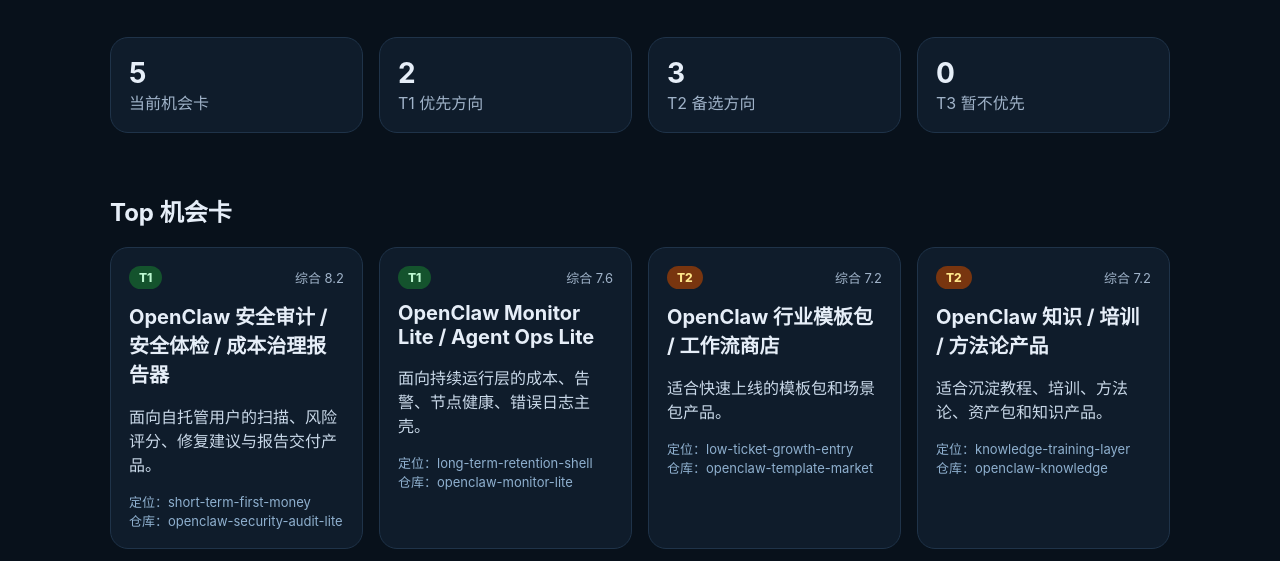
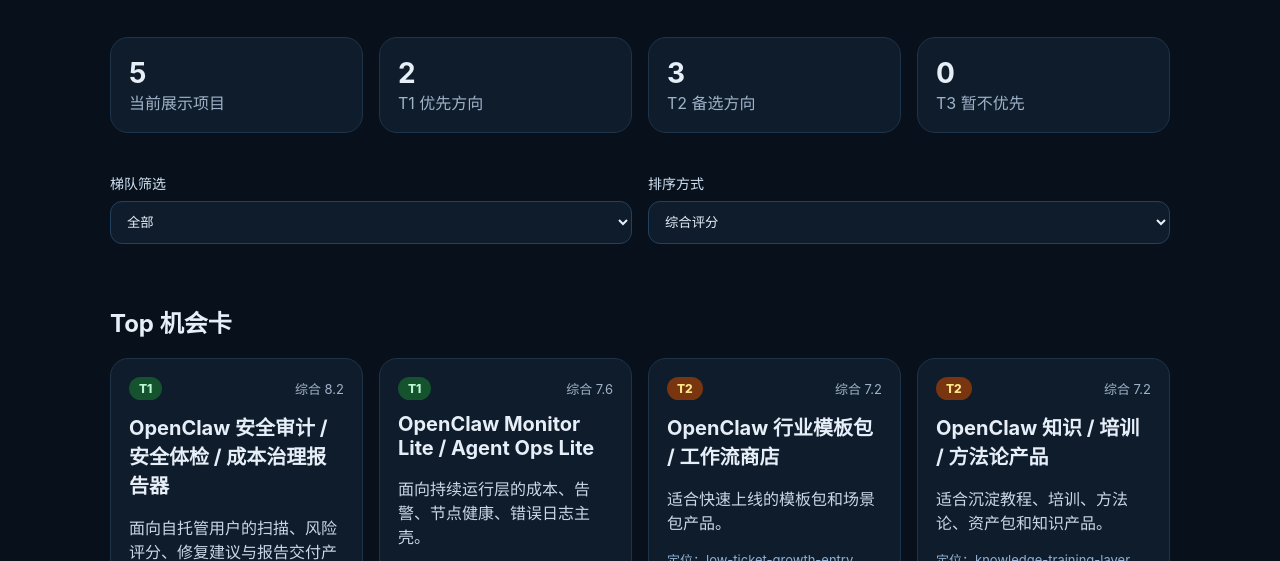
Before and after one commit to jiangjinggit/openclaw-money-radar, a website: page public/index.html in a window 1280 px wide. Shown: the part 213-774 px from the top of the page. Drawn offline with Linux system fonts and the light colour scheme.

Commit message:
feat: add leaderboard filtering and sorting

```diff
--- a/public/app.js
+++ b/public/app.js
@@ -2,6 +2,8 @@ const summary = document.getElementById('summary');
 const topCards = document.getElementById('topCards');
 const tierBoards = document.getElementById('tierBoards');
 const allIdeas = document.getElementById('allIdeas');
+const tierFilter = document.getElementById('tierFilter');
+const sortBy = document.getElementById('sortBy');
 
 const scoreKeys = [
   ['moneyProbability', '赚钱概率'],
@@ -13,13 +15,24 @@ const scoreKeys = [
 
 function averageScore(scores = {}) {
   const values = scoreKeys.map(([key]) => Number(scores[key] || 0));
-  return (values.reduce((a, b) => a + b, 0) / values.length).toFixed(1);
+  return values.reduce((a, b) => a + b, 0) / values.length;
 }
 
-fetch('/data/ideas.json').then(r => r.json()).then(ideas => {
-  const sorted = [...ideas].sort((a, b) => {
-    if (a.tier !== b.tier) return a.tier.localeCompare(b.tier);
-    return Number(averageScore(b.scores)) - Number(averageScore(a.scores));
+function scoreValue(item, key) {
+  if (key === 'avg') return averageScore(item.scores);
+  return Number(item.scores?.[key] || 0);
+}
+
+function render(ideas) {
+  const tierValue = tierFilter.value;
+  const sortKey = sortBy.value;
+
+  const filtered = ideas.filter(item => tierValue === 'ALL' ? true : item.tier === tierValue);
+  const sorted = [...filtered].sort((a, b) => {
+    if (scoreValue(b, sortKey) !== scoreValue(a, sortKey)) {
+      return scoreValue(b, sortKey) - scoreValue(a, sortKey);
+    }
+    return averageScore(b.scores) - averageScore(a.scores);
   });
 
   const t1 = sorted.filter(i => i.tier === 'T1');
@@ -27,7 +40,7 @@ fetch('/data/ideas.json').then(r => r.json()).then(ideas => {
   const t3 = sorted.filter(i => i.tier === 'T3');
 
   summary.innerHTML = `
-    <article class="card"><strong>${ideas.length}</strong><span>当前机会卡</span></article>
+    <article class="card"><strong>${filtered.length}</strong><span>当前展示项目</span></article>
     <article class="card"><strong>${t1.length}</strong><span>T1 优先方向</span></article>
     <article class="card"><strong>${t2.length}</strong><span>T2 备选方向</span></article>
     <article class="card"><strong>${t3.length}</strong><span>T3 暂不优先</span></article>
@@ -35,13 +48,13 @@ fetch('/data/ideas.json').then(r => r.json()).then(ideas => {
 
   topCards.innerHTML = sorted.slice(0, 5).map(item => `
     <article class="card idea-card">
-      <div class="idea-top"><span class="tier ${item.tier}">${item.tier}</span><span class="avg">综合 ${averageScore(item.scores)}</span></div>
+      <div class="idea-top"><span class="tier ${item.tier}">${item.tier}</span><span class="avg">综合 ${averageScore(item.scores).toFixed(1)}</span></div>
       <h3>${item.name}</h3>
       <p>${item.summary}</p>
       <div class="meta">定位：${item.positioning}</div>
       <div class="meta">仓库：${item.repo}</div>
     </article>
-  `).join('');
+  `).join('') || '<article class="card">暂无结果</article>';
 
   const board = (title, list) => `
     <section class="tier-board">
@@ -50,21 +63,17 @@ fetch('/data/ideas.json').then(r => r.json()).then(ideas => {
         <div class="tier-row">
           <strong>${item.name}</strong>
           <span>${item.positioning}</span>
-          <span>综合 ${averageScore(item.scores)}</span>
+          <span>综合 ${averageScore(item.scores).toFixed(1)}</span>
         </div>
       `).join('') : '<div class="tier-row empty">暂无项目</div>'}
     </section>
   `;
 
-  tierBoards.innerHTML = [
-    board('T1', t1),
-    board('T2', t2),
-    board('T3', t3)
-  ].join('');
+  tierBoards.innerHTML = [board('T1', t1), board('T2', t2), board('T3', t3)].join('');
 
   allIdeas.innerHTML = sorted.map(item => `
     <article class="card idea-card">
-      <div class="idea-top"><span class="tier ${item.tier}">${item.tier}</span><span class="avg">综合 ${averageScore(item.scores)}</span></div>
+      <div class="idea-top"><span class="tier ${item.tier}">${item.tier}</span><span class="avg">综合 ${averageScore(item.scores).toFixed(1)}</span></div>
       <h3>${item.name}</h3>
       <p>${item.summary}</p>
       <div class="score-list">
@@ -75,5 +84,11 @@ fetch('/data/ideas.json').then(r => r.json()).then(ideas => {
         <ul>${(item.why_now || []).map(x => `<li>${x}</li>`).join('')}</ul>
       </div>
     </article>
-  `).join('');
+  `).join('') || '<article class="card">暂无结果</article>';
+}
+
+fetch('/data/ideas.json').then(r => r.json()).then(ideas => {
+  render(ideas);
+  tierFilter.addEventListener('change', () => render(ideas));
+  sortBy.addEventListener('change', () => render(ideas));
 });
--- a/public/index.html
+++ b/public/index.html
@@ -18,6 +18,29 @@
 
   <section class="summary" id="summary"></section>
 
+  <section class="toolbar">
+    <label>
+      梯队筛选
+      <select id="tierFilter">
+        <option value="ALL">全部</option>
+        <option value="T1">T1</option>
+        <option value="T2">T2</option>
+        <option value="T3">T3</option>
+      </select>
+    </label>
+    <label>
+      排序方式
+      <select id="sortBy">
+        <option value="avg">综合评分</option>
+        <option value="moneyProbability">赚钱概率</option>
+        <option value="launchSpeed">启动速度</option>
+        <option value="timeFriendliness">时间友好度</option>
+        <option value="contentPotential">内容传播性</option>
+        <option value="expansionPotential">扩张性</option>
+      </select>
+    </label>
+  </section>
+
   <section>
     <h2>Top 机会卡</h2>
     <div id="topCards" class="grid"></div>
```
Also changed, not shown: public/styles.css (+1 -1 lines), README.md.
